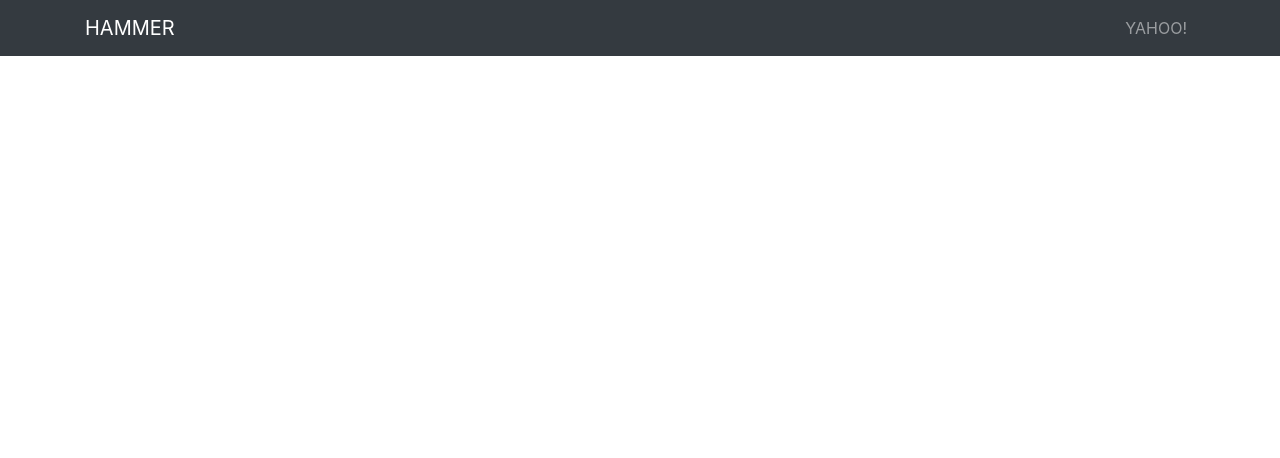
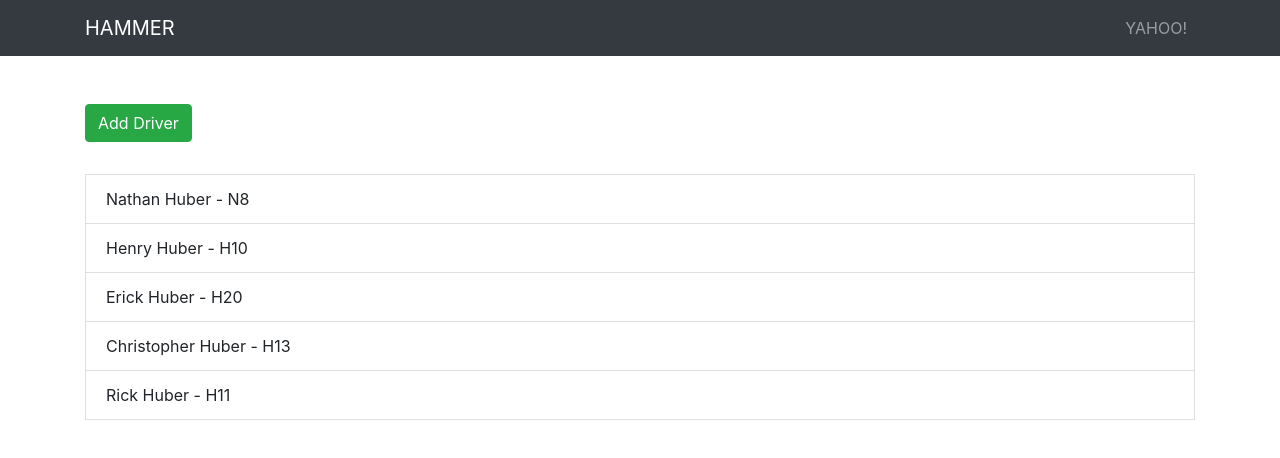
Before and after one commit to OnTheRocks/HAMMER, a React (Create React App) app in the folder client/: page / in a window 1280 px wide. Shown: the top 458 px of the page. Built offline with nearby package versions, Linux system fonts and the light colour scheme.

Commit message:
Added Drivers.js.

```diff
--- a/client/src/App.js
+++ b/client/src/App.js
@@ -2,11 +2,13 @@ import React from 'react';
 import 'bootstrap/dist/css/bootstrap.min.css';
 import './App.css';
 import HammerNavbar from './components/HammerNavbar';
+import Drivers from './components/Drivers';
 
 function App() {
   return (
     <div className="App">
      <HammerNavbar />
+     <Drivers />
     </div>
   );
 }
--- /dev/null
+++ b/client/src/components/Drivers.js
@@ -0,0 +1,52 @@
+import React, { Component } from 'react';
+import { Container, ListGroup, Button, ListGroupItem } from 'reactstrap';
+import { CSSTransition, TransitionGroup } from 'react-transition-group';
+import { v4 as uuid }from 'uuid';
+
+class Drivers extends Component {
+  state = {
+    drivers: [
+      { id: uuid(), name: 'Nathan Huber', truckNo: 'N8'},
+      { id: uuid(), name: 'Henry Huber', truckNo: 'H10'},
+      { id: uuid(), name: 'Erick Huber', truckNo: 'H20'},
+      { id: uuid(), name: 'Christopher Huber', truckNo: 'H13'},
+      { id: uuid(), name: 'Rick Huber', truckNo: 'H11'},
+    ]
+  }
+
+  render() {
+    const { drivers } = this.state;
+    return(
+      <Container>
+        <Button
+          color="success"
+          style={{marginBottom: '2rem'}}
+          onClick={() => {
+            const name = prompt("Enter Driver Name.");
+            const truckNo = prompt("Enter Truck Number.");
+            if(name && truckNo) {
+              this.setState(state => ({
+                drivers: [...state.drivers, { id: uuid(), name, truckNo }]
+              }));
+            }
+          }}
+          >Add Driver
+        </Button>
+
+        <ListGroup>
+          <TransitionGroup className="driver-list">
+            {drivers.map(({ id, name, truckNo }) => (
+              <CSSTransition key={id} timeout={500} classNames="fade">
+
+
+                <ListGroupItem>{name} - {truckNo}</ListGroupItem>
+              </CSSTransition>
+            ))}
+          </TransitionGroup>
+        </ListGroup>
+      </Container>
+    );
+  }
+}
+
+export default Drivers;
```
